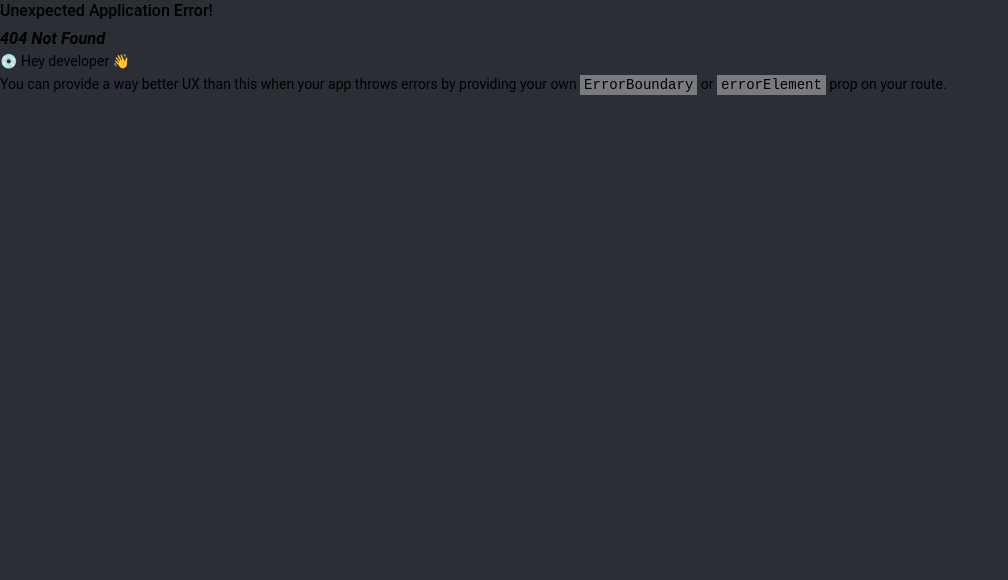
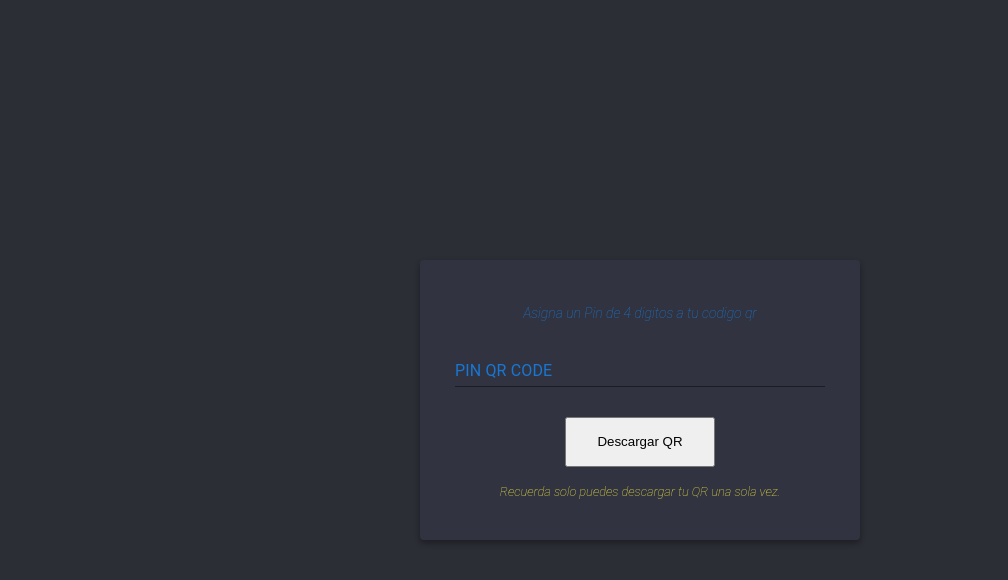
Before and after one commit to Edwinfpirajan/codeqr, a React (Vite) app: page /download/1 in a window 1280 px wide. Before the commit this address had no page. Shown: the top 580 px of the page, without its empty margins (0-1008 px from the left). Built offline with nearby package versions, Linux system fonts and the light colour scheme.

Commit message:
refactor download (#3)

```diff
--- a/src/App.jsx
+++ b/src/App.jsx
@@ -12,7 +12,7 @@ function App() {
 
   const router = createBrowserRouter([
     {
-      path: "/",
+      path: "download/:serial",
       element: (
         <div>
           <CodeDownload/>
--- a/src/assets/pages/codeDownload.jsx
+++ b/src/assets/pages/codeDownload.jsx
@@ -1,57 +1,104 @@
-import { useParams } from "react-router-dom";
-import { useState } from "react";
 import axios from "axios";
 import './style.css'
+import {useParams} from "react-router-dom";
+import React, {useState} from "react";
+import TextField from "@mui/material/TextField";
+import {useSelector, useDispatch} from "react-redux";
+import {clear, selectQr, downloadQrAcion} from "../../store/qrSlicer/qr.slice.js";
+import ClipLoader from "react-spinners/ClipLoader";
+import {SuccessIcon, ErrorIcon} from "../utils_components/icons.jsx";
 
 const CodeDownload = () => {
-  let { link } = useParams();
   const [pin, setPin] = useState('');
+  let {serial} = useParams();
+  const dispatch = useDispatch()
+  const {loading, status, message} = useSelector(selectQr)
+  const [error, setError] = useState("")
 
   const handleDownload = async () => {
-    if (pin.length !== 4) {
-      alert("Por favor ingresa un pin de 4 dígitos");
-      return;
+    if (pin.length < 4 || pin === "") {
+      setError("el campo no puede estar vacio")
+      return
     }
-    try {
-      const response = await axios.post(
-        `https://qr-system-production.up.railway.app/api/qr-code/download/${link}`,
-        {
-          pin: pin
-        },
-        {
-          responseType: 'blob'
-        }
-      );
-      const url = window.URL.createObjectURL(new Blob([response.data]));
-      const downloadLink = document.createElement('a');
-      downloadLink.href = url;
-      downloadLink.setAttribute('download', 'qr.png');
-      document.body.appendChild(downloadLink);
-      downloadLink.click();
-    } catch (error) {
-      console.log(error);
-      if (error.response) {
-        console.log(error.response.data);
-        console.log(error.response.status);
-        console.log(error.response.headers);
-        alert("Error al generar QR, por favor verifica los datos ingresados o intente de nuevo más tarde");
-      } else if (error.request) {
-        console.log(error.request);
-        alert("Error al conectarse con el servidor, por favor verifica tu conexión a internet o intente de nuevo más tarde");
-      } else {
-        console.log('Error', error.message);
-        alert("Error desconocido, por favor intente de nuevo más tarde");
-      }
-    }
+    dispatch(downloadQrAcion({serial, pin}))
+
+    //   const url = window.URL.createObjectURL(new Blob([response.data]));
+    //   const downloadLink = document.createElement('a');
+    //   downloadLink.href = url;
+    //   downloadLink.setAttribute('download', 'qr.png');
+    //   document.body.appendChild(downloadLink);
+    //   downloadLink.click();
   };
 
+  const handleOnChange = (e) => {
+    const {value} = e.target
+    if (value > 9999) {
+      this.value = value;
+      return
+    }
+    setPin(value)
+    setError("")
+  }
+  const handleRestart = () => {
+    dispatch(clear())
+    setPin('')
+    setError('')
+  }
+
   return (
-    <div className='body'>
-      <aside className="profile-card" >
+    <div className=''>
+      <aside className="profile-card flex">
         <header>
-          <label>Ingrese el pin:</label>
-          <input type="text" id="pin" maxLength="4" onChange={e => setPin(e.target.value)} />
-          <button onClick={handleDownload}>Generar qr</button>
+          <div className="form__group field">
+            {!loading && (
+              status === 'Success' ? (
+                <>
+                  <SuccessIcon/>
+                  <label className="text-success">{message}</label>
+                </>) : status === 'Error' ? (
+                <>
+                  <div>
+                    <ErrorIcon/>
+                    <label className="text-error">{message}</label>
+                  </div>
+                  {message === 'the pin does not match the qr-code' &&
+                    <button className='btn' onClick={handleRestart}>Intentar Nuevamente</button>}
+                </>
+              ) : (
+                <>
+                  <div>
+                    <label className={`${error ? 'mini-text-top-err':'mini-text-top'}`}>Asigna un Pin de 4 digitos a tu codigo qr</label>
+                  </div>
+                  <TextField
+                    error={error}
+                    type="number"
+                    sx={{input: {color: 'white'},label:{color:'#1976d2'}}}
+                    id="pin"
+                    label="PIN QR CODE"
+                    helperText={`${error && 'Campo Obligatorio'}`}
+                    variant="standard"
+                    onChange={handleOnChange}
+                    value={pin}
+                    color='primary'
+                    inputProps={{maxLength: 4}}
+                    className={"form__field text-field"}
+
+                  />
+                  <button className='btn' onClick={handleDownload}>Descargar QR</button>
+                  <div>
+                    <label className="mini-text-button">Recuerda solo puedes descargar tu QR una sola vez.</label>
+                  </div>
+                </>)
+            )
+            }
+            <ClipLoader
+              color={"#ffffff"}
+              loading={loading}
+              size={150}
+              aria-label="Loading Spinner"
+              data-testid="loader"
+            />
+          </div>
         </header>
       </aside>
     </div>
--- a/src/assets/pages/codeValidate.jsx
+++ b/src/assets/pages/codeValidate.jsx
@@ -12,10 +12,10 @@ export const CodeValidate = () => {
   const {serial} = useParams()
   const dispatch = useDispatch()
   const {loading, status, message} = useSelector(selectQr)
-  const [error, setErr] = useState("")
+  const [error, setError] = useState("")
   const handleValidate = async () => {
     if (pin.length < 4 || pin === "") {
-      setErr("el campo no puede estar vacio")
+      setError("el campo no puede estar vacio")
       return
     }
     dispatch(validateQrAction({serial, pin}))
@@ -27,12 +27,12 @@ export const CodeValidate = () => {
       return
     }
     setPin(value)
-    setErr("")
+    setError("")
   }
   const handleRestart = () => {
     dispatch(clear())
     setPin('')
-    setErr('')
+    setError('')
   }
 
   return (
@@ -59,14 +59,14 @@ export const CodeValidate = () => {
                   <TextField
                     error={error}
                     type="number"
-                    sx={{input: {color: 'white'}}}
+                    sx={{input: {color: 'white'},label:{color:'#1976d2'}}}
                     id="pin"
                     label="PIN QR CODE"
-                    helperText="Campo Obligatirio"
+                    helperText={`${error && 'Campo Obligatirio'}`}
                     variant="standard"
                     onChange={handleOnChange}
                     value={pin}
-                    color='success'
+                    color='primary'
                     inputProps={{maxLength: 4}}
                     className={"form__field"}
                   />
--- a/src/assets/pages/style.css
+++ b/src/assets/pages/style.css
@@ -573,7 +573,38 @@ p {
 }
 
 input[type=number]::-webkit-inner-spin-button,
-input[type=number]::-webkit-outer-spin-button{
+input[type=number]::-webkit-outer-spin-button {
     -webkit-appearance: none;
-    margin: 0  ;
+    margin: 0;
 }
+
+.mini-text-top {
+    color: #1976d2;
+    font-weight: lighter;
+    font-style: italic;
+    width: 100%;
+    position: absolute;
+    top: -15%;
+    left: 0%;
+}
+
+.mini-text-top-err {
+    color: #d21919;
+    font-weight: bold;
+    font-style: italic;
+    width: 100%;
+    position: absolute;
+    top: -15%;
+    left: 0%;
+}
+
+.mini-text-button {
+    color: #ffef41;
+    font-weight: lighter;
+    font-style: italic;
+    font-size: .8rem;
+    width: 100%;
+    position: absolute;
+    top: 110%;
+    left: 0%;
+}
--- a/src/services/qr-api.js
+++ b/src/services/qr-api.js
@@ -23,5 +23,5 @@ export const QrApi = {
     }catch (e) {
       return e.response.data
     }
-  }
+  },
 }
--- a/src/store/qrSlicer/qr.slice.js
+++ b/src/store/qrSlicer/qr.slice.js
@@ -41,6 +41,19 @@ export const qrSlice = createSlice({
         state.qrState.loading = true
       })
       .addCase(downloadQrAcion.fulfilled, (state, action) => {
+        if (action.payload.message !== 'Error') {
+          const url = window.URL.createObjectURL(new Blob([action.payload]));
+          const downloadLink = document.createElement('a');
+          downloadLink.href = url;
+          console.log(downloadLink)
+          downloadLink.setAttribute('download', 'qr.png');
+          document.body.appendChild(downloadLink);
+          downloadLink.click();
+          document.body.removeChild(downloadLink)
+          state.qrState.loading = false
+          state.qrState.status = 'Success'
+          return
+        }
         state.qrState.loading = false
         state.qrState.status = action.payload.message
         state.qrState.message = action.payload.data
```
